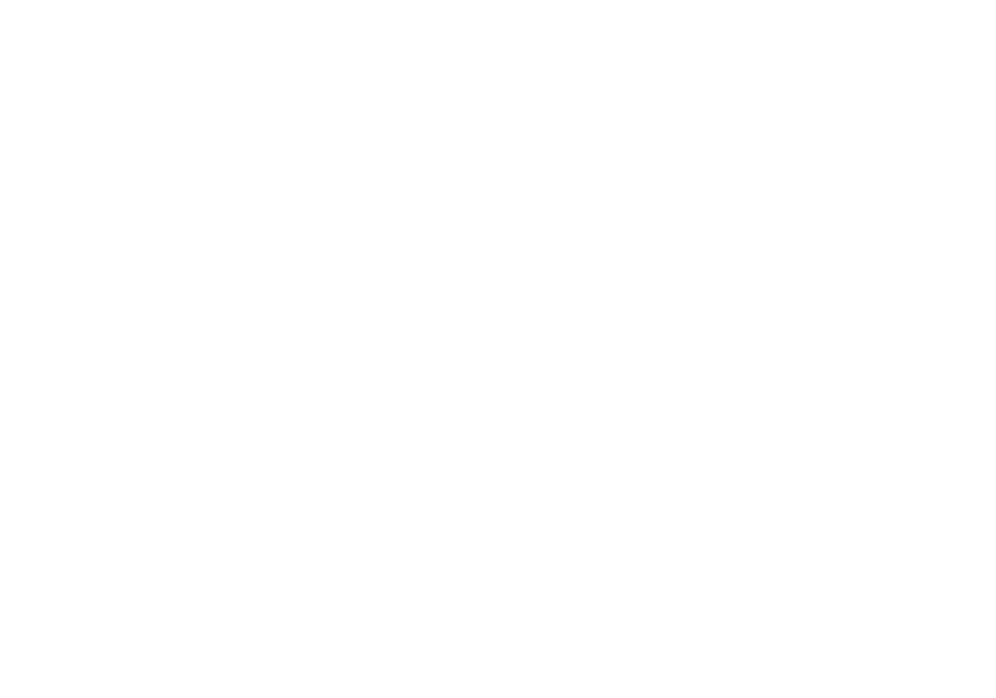
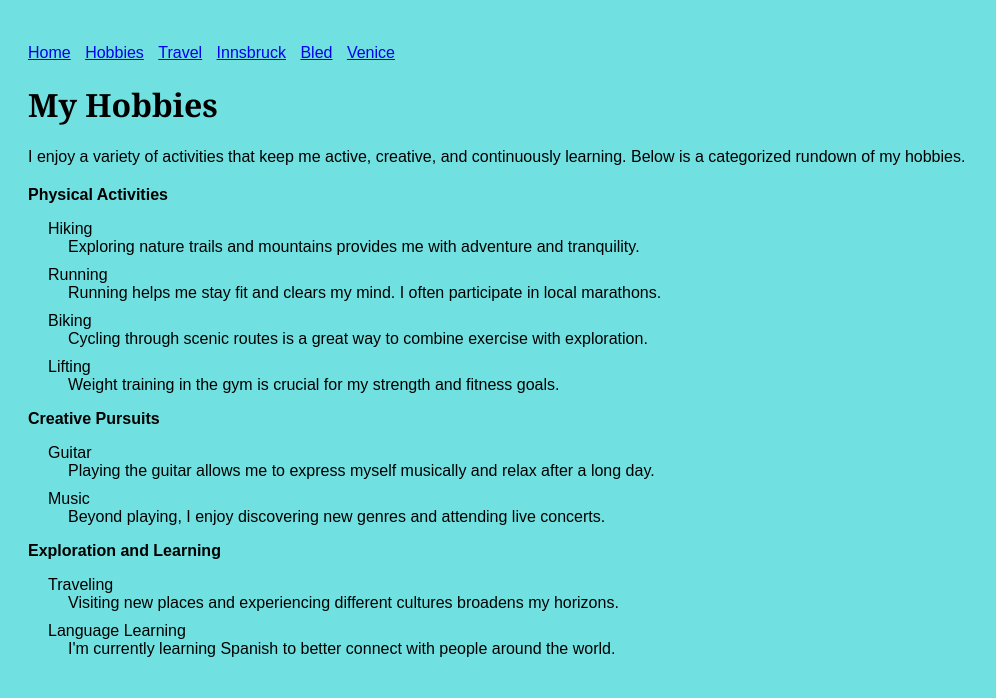
Before and after one commit to jschlo-wisc/jschlo-wisc.github.io, a plain HTML site: page hobbies/hobbies.html in a window 1280 px wide. Shown: the whole page, without its empty margins (0-996 px from the left). Drawn offline with Linux system fonts and the light colour scheme.

Commit message:
Most work for m1

```diff
--- a/hobbies/hobbies.html
+++ b/hobbies/hobbies.html
@@ -0,0 +1,56 @@
+<!DOCTYPE html>
+<html lang="en">
+<head>
+    <meta charset="UTF-8">
+    <meta name="viewport" content="width=device-width, initial-scale=1.0">
+    <title>Hobbies</title>
+    <link rel="stylesheet" href="../styles.css">
+</head>
+<body>
+    <nav>
+        <ul>
+            <li><a href="../index.html">Home</a></li>
+            <li><a href="hobbies.html">Hobbies</a></li>
+            <li><a href="../travel/travel.html">Travel</a></li>
+            <li><a href="../travel/innsbruck/innsbruck.html">Innsbruck</a></li>
+            <li><a href="../travel/bled/bled.html">Bled</a></li>
+            <li><a href="../travel/venice/venice.html">Venice</a></li>
+        </ul>
+    </nav>
+    <h1>My Hobbies</h1>
+    <p>I enjoy a variety of activities that keep me active, creative, and continuously learning. Below is a categorized rundown of my hobbies.</p>
+    <dl class="hobby-categories">
+        <dt>Physical Activities</dt>
+        <dd>
+            <dl>
+                <dt>Hiking</dt>
+                <dd>Exploring nature trails and mountains provides me with adventure and tranquility.</dd>
+                <dt>Running</dt>
+                <dd>Running helps me stay fit and clears my mind. I often participate in local marathons.</dd>
+                <dt>Biking</dt>
+                <dd>Cycling through scenic routes is a great way to combine exercise with exploration.</dd>
+                <dt>Lifting</dt>
+                <dd>Weight training in the gym is crucial for my strength and fitness goals.</dd>
+            </dl>
+        </dd>
+        <dt>Creative Pursuits</dt>
+        <dd>
+            <dl>
+                <dt>Guitar</dt>
+                <dd>Playing the guitar allows me to express myself musically and relax after a long day.</dd>
+                <dt>Music</dt>
+                <dd>Beyond playing, I enjoy discovering new genres and attending live concerts.</dd>
+            </dl>
+        </dd>
+        <dt>Exploration and Learning</dt>
+        <dd>
+            <dl>
+                <dt>Traveling</dt>
+                <dd>Visiting new places and experiencing different cultures broadens my horizons.</dd>
+                <dt>Language Learning</dt>
+                <dd>I'm currently learning Spanish to better connect with people around the world.</dd>
+            </dl>
+        </dd>
+    </dl>
+</body>
+</html>
--- /dev/null
+++ b/styles.css
@@ -0,0 +1,53 @@
+body {
+    font-family: Arial, sans-serif;
+    background-color: #70E0E0;
+    padding: 20px;
+}
+
+h1, h2 {
+    font-family: Georgia, serif;
+}
+
+nav ul {
+    list-style-type: none;
+    padding: 0;
+}
+
+nav li {
+    display: inline;
+    margin-right: 10px;
+}
+
+.image-gallery {
+    display: flex;
+    justify-content: space-between;
+    margin-top: 20px;
+}
+
+.image-gallery img {
+    width: 32%;
+    height: auto;
+    object-fit: cover;
+}
+
+.hobby-categories {
+    margin-top: 20px;
+}
+
+.hobby-categories dt {
+    font-weight: bold;
+    margin-top: 10px;
+}
+
+.hobby-categories dd {
+    margin-left: 20px;
+}
+
+.hobby-categories dd dl dt {
+    font-weight: normal;
+}
+
+.hobby-categories dd dl dd {
+    margin-left: 20px;
+    margin-bottom: 10px;
+}
```
Also changed, not shown: index.html (+28 -23 lines), travel/bled/bled.html (+28 -0 lines), travel/innsbruck/innsbruck.html (+28 -0 lines), travel/travel.html (+30 -0 lines), travel/venice/venice.html (+28 -0 lines), travel/bled/bled3.jpeg (added), travel/innsbruck/innsbruck1.jpeg (added), travel/innsbruck/innsbruck3.jpeg (added), travel/venice/venice1.jpeg (added), travel/venice/venice3.jpeg (added), 6 other files.
